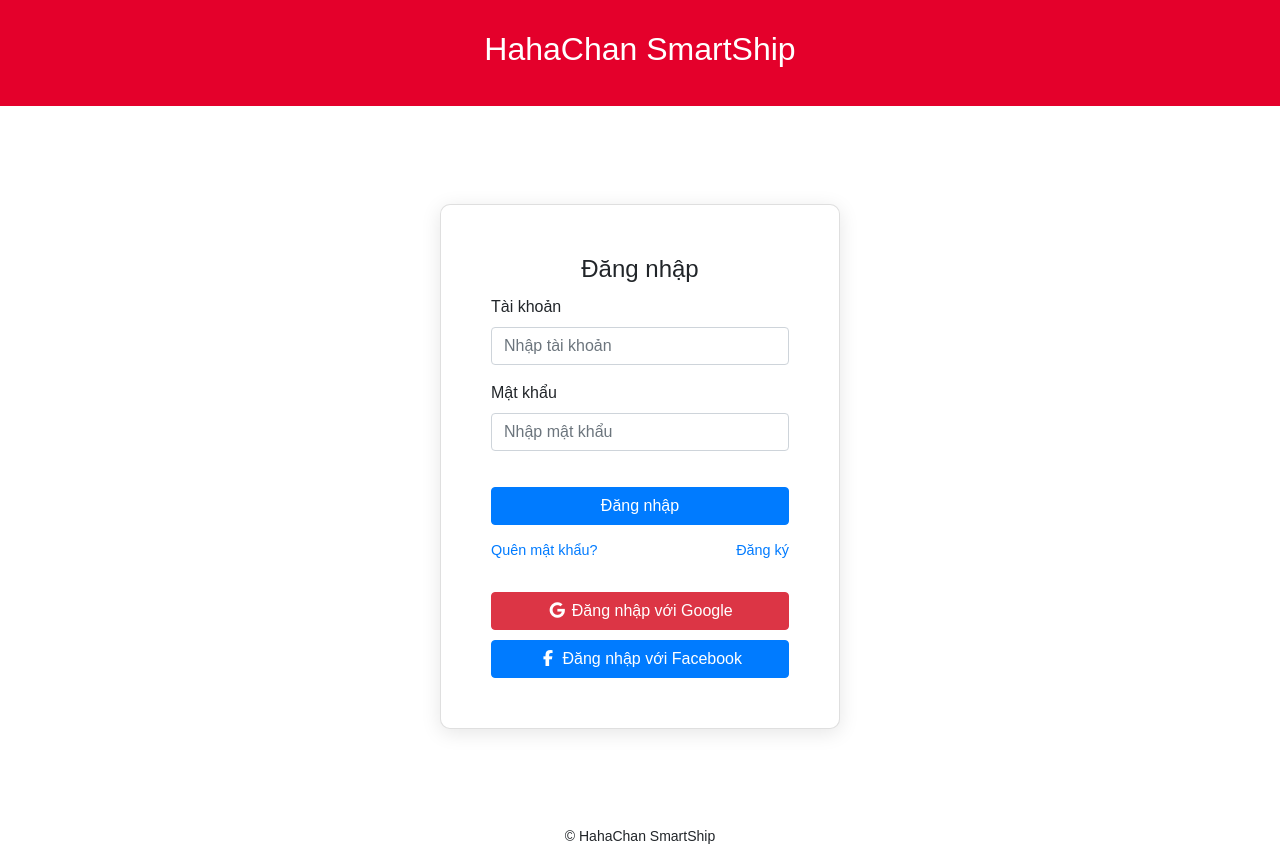
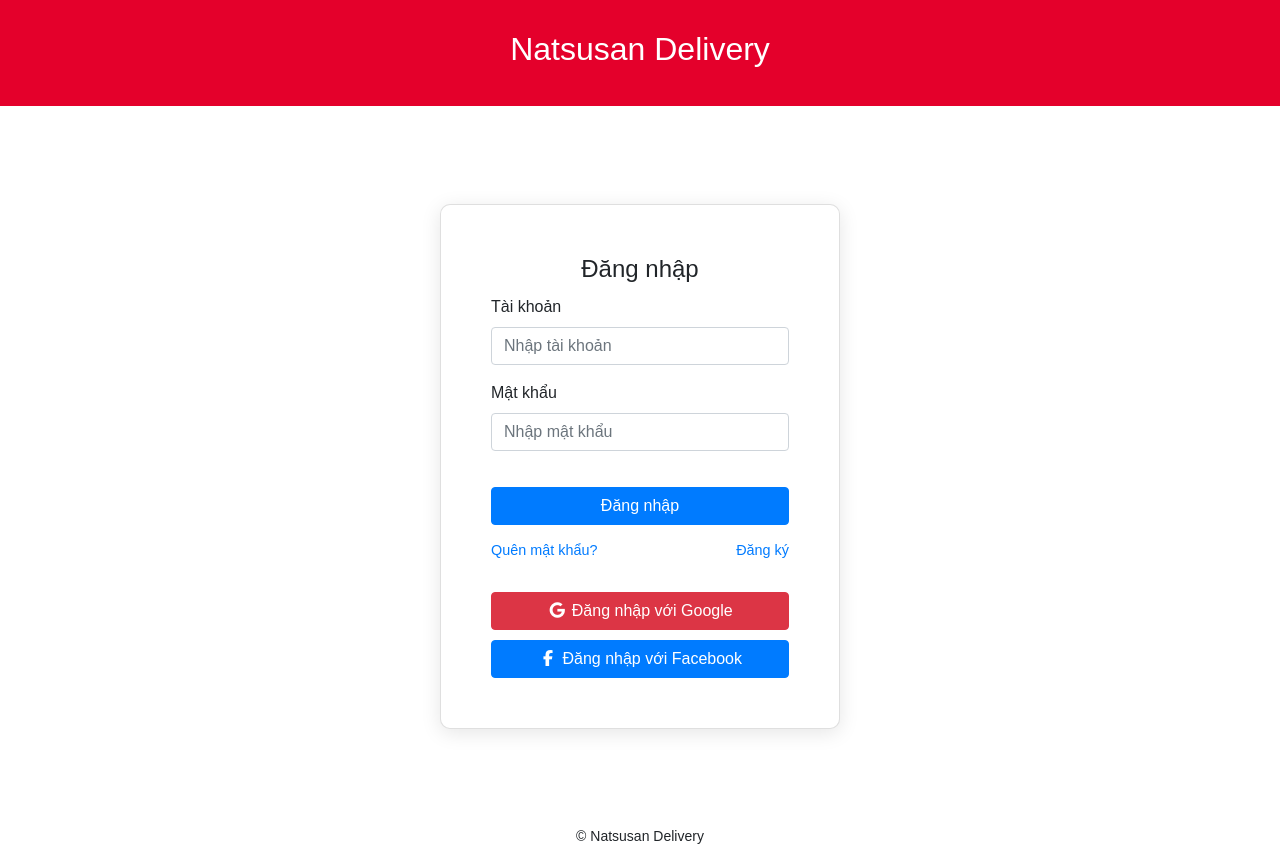
Before and after one commit to nguyenha59/Fontend-Transport-Manage-, a plain HTML site: page Login/haha-dangnhap.html in a window 1280 px wide. Drawn offline with nearby package versions, Linux system fonts and the light colour scheme.

Commit message:
Update haha-dangnhap.html

```diff
--- a/Login/haha-dangnhap.html
+++ b/Login/haha-dangnhap.html
@@ -12,7 +12,7 @@
 </head>
 <body>
     <div class="header">
-        <h2>HahaChan SmartShip</h2>
+        <h2>Natsusan Delivery</h2>
     </div>
 
     <div class="login-container">
@@ -42,7 +42,7 @@
         </div>
     </div>
     <div class="footer">
-        <p>&copy; HahaChan SmartShip</p>
+        <p>&copy; Natsusan Delivery</p>
     </div>
 
     <script src="https://code.jquery.com/jquery-3.5.1.slim.min.js"></script>
```
